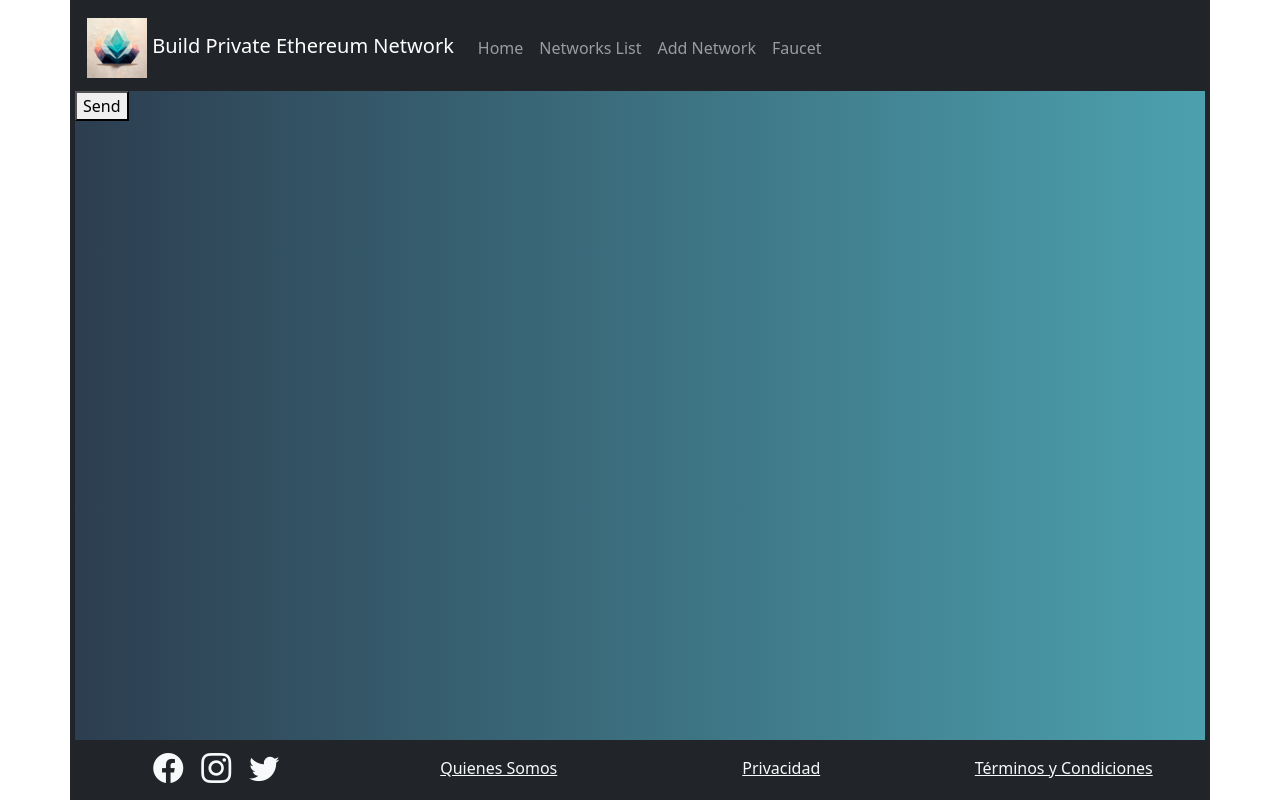
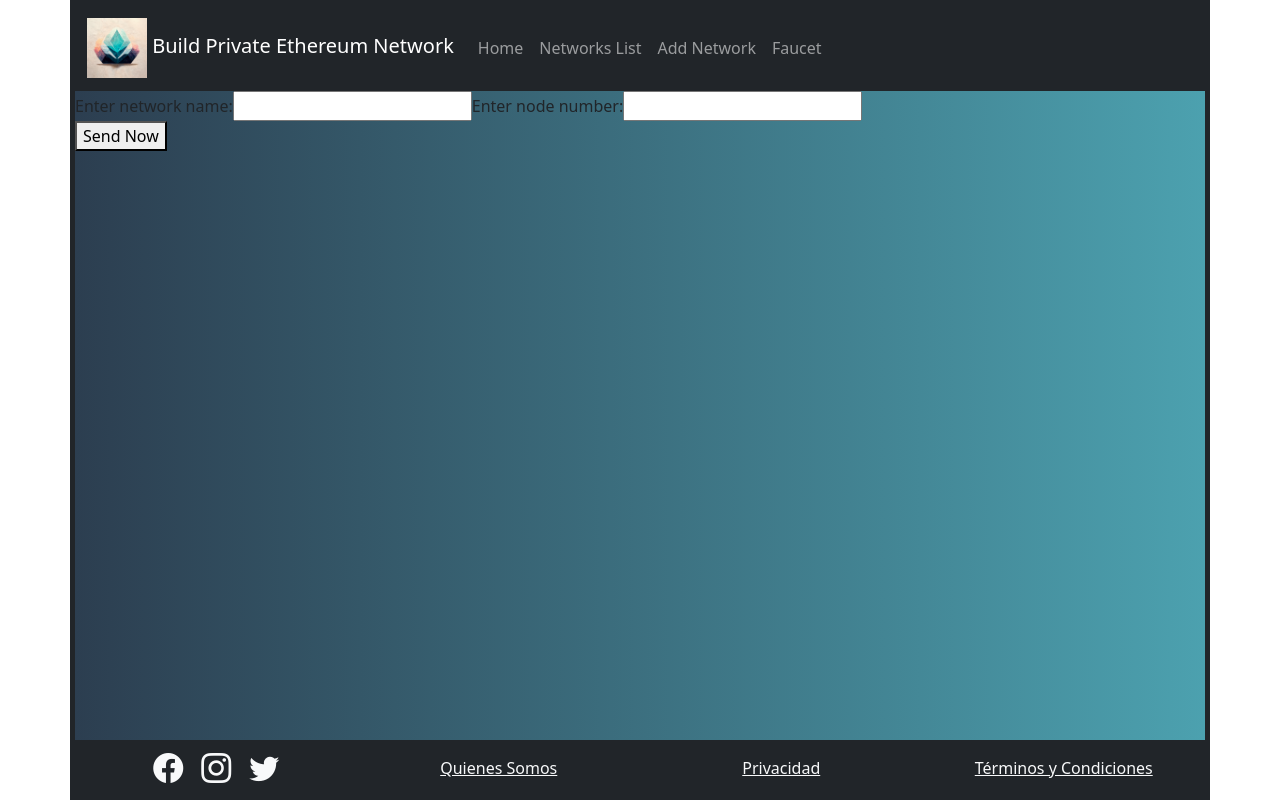
Before and after one commit to kikkobcn/ProyectoBase, a React (Vite) app in the folder frontend/: page /Form_add_network in a window 1280 px wide. Built offline with nearby package versions, Linux system fonts and the light colour scheme.

Commit message:
se obtienen network y node pero no pasan a la URL

```diff
--- a/frontend/src/components/Form_add_network.jsx
+++ b/frontend/src/components/Form_add_network.jsx
@@ -1,13 +1,38 @@
 import Button from "react-bootstrap/Button";
 import Form from "react-bootstrap/Form";
+import { useState } from "react";
+import ReactDOM from "react-dom/client";
 
 export function Form_add_network() {
+  const [network, setNetwork] = useState("");
+  const [node, setNode] = useState("");
   return (
-    <form action="http://localhost:3333/network/create/7777/1" method="post">
+    <form action="http://localhost:3333/network/create/" method="post">
+      <label>
+        Enter network name:
+        <input
+          type="text"
+          value={network}
+          onChange={(e) => setNetwork(e.target.value)}
+        />
+      </label>
+      <label>
+        Enter node number:
+        <input
+          type="text"
+          value={node}
+          onChange={(e) => setNode(e.target.value)}
+        />
+      </label>
       <div>
-        <button>Send</button>
+        <button> Send Now</button>
       </div>
     </form>
+    // <form action="http://localhost:3333/network/create/7777/1" method="post">
+    //   <div>
+    //     <button>Send</button>
+    //   </div>
+    // </form>
   );
 }
 
```
